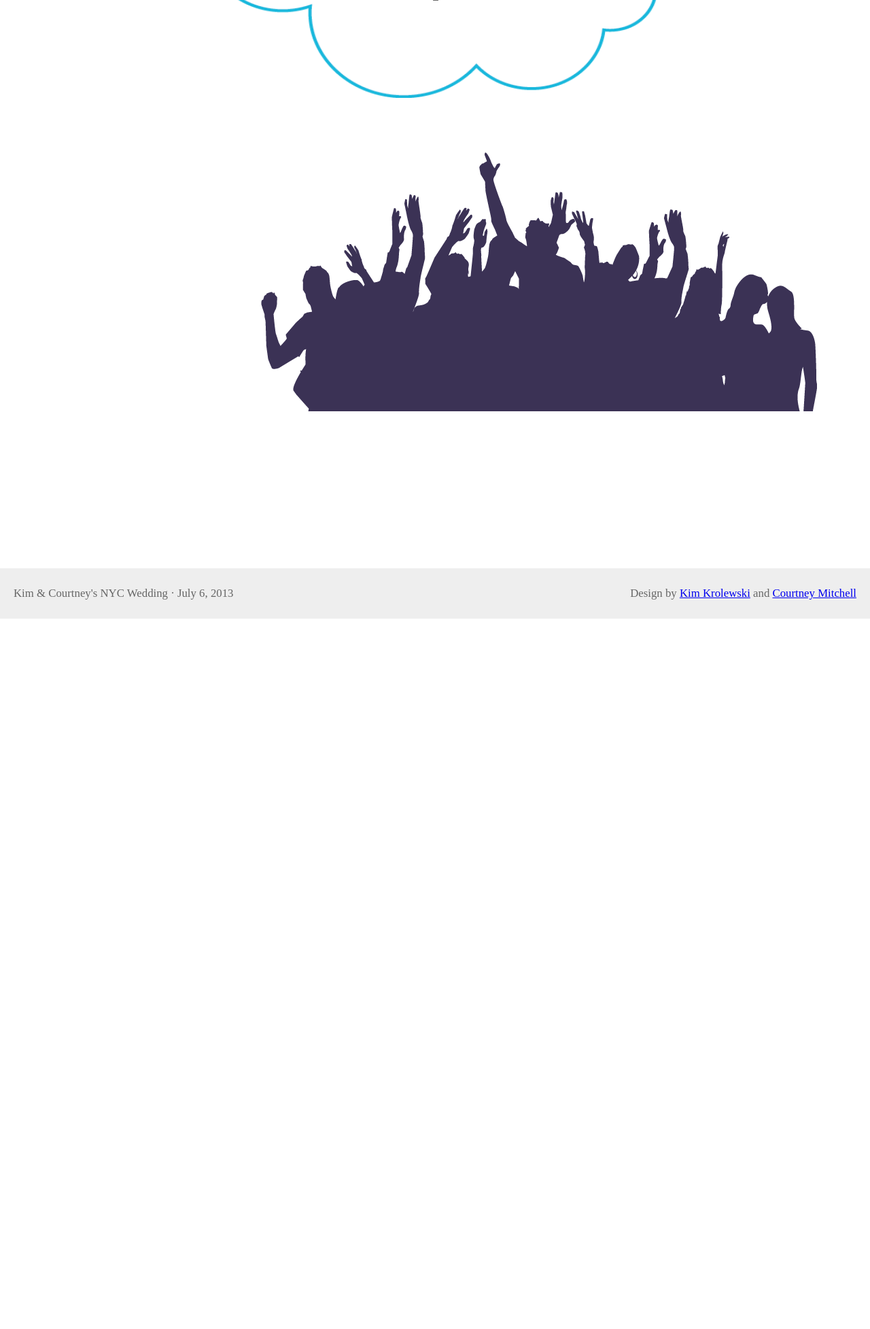
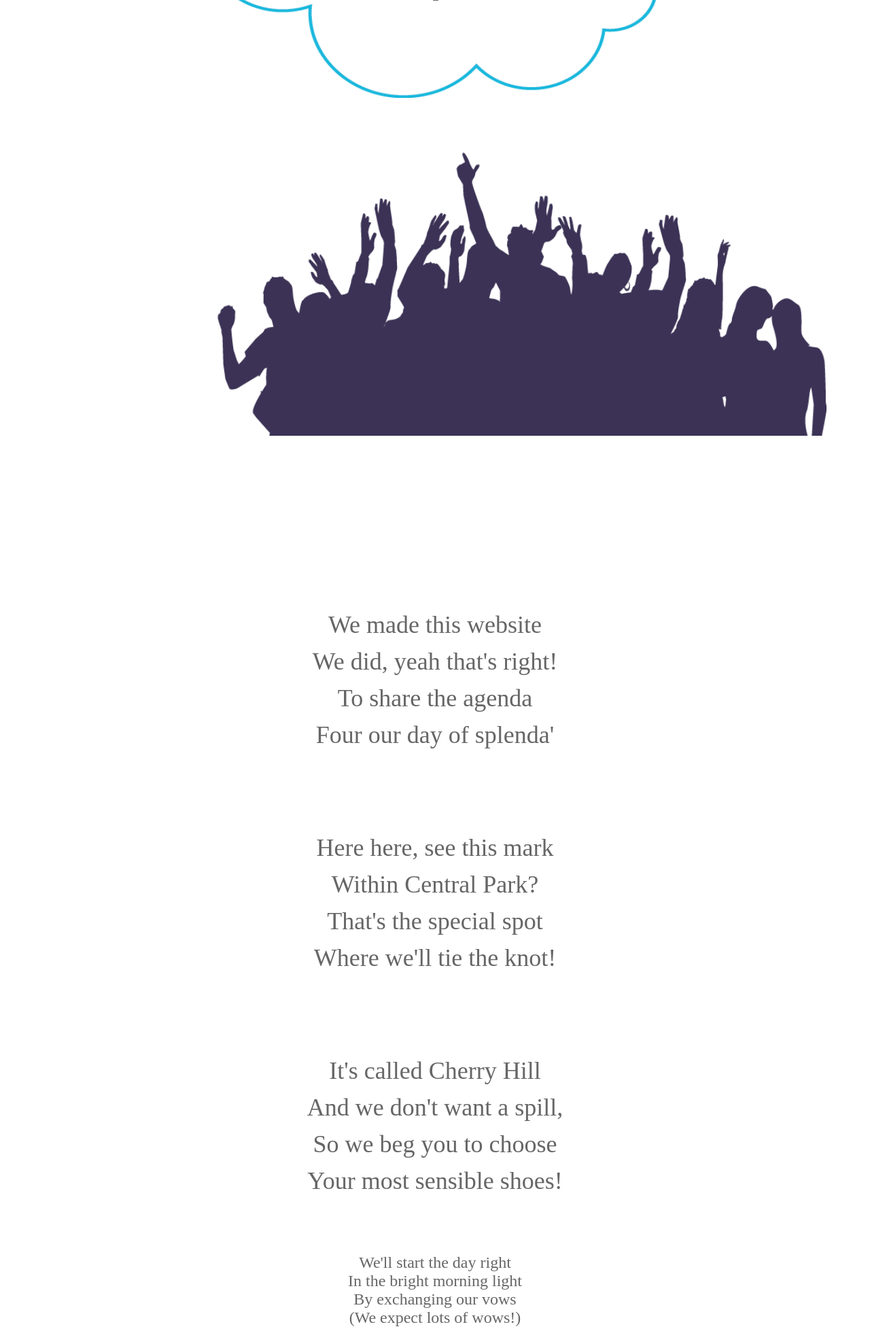
Before and after one commit to cmcrew/wedding, a PHP site: page / in a window 1280 px wide. Shown: the part 2450-4405 px from the top of the page at 68% size. Before the commit the page ends 3360 px from the top, so only its background shows below. Run offline with PHP 8.4, Linux system fonts and the light colour scheme; some web fonts are replaced.

Commit message:
added additional text

```diff
--- a/css/style.css
+++ b/css/style.css
@@ -15,7 +15,7 @@ body {
     font-family: 'Gentium Basic', serif;
     font-size: 1.5em;
     color: #666;
-    /*text-align: center;*/
+    text-align: center;
 }
 .caps {
     text-transform: uppercase;
@@ -239,12 +239,14 @@ section#heelsoverhead p {
 }
 #crowd {
     position: relative;
+    float: right;
     width: 70%;
-    margin-left: 30%;
+    margin-right: 5%;
     margin-top: 80px;
-
 }
-
+#crowd img {
+    width: 100%;
+}
 /******************************************************
 
 We Made This Website Section
@@ -252,7 +254,23 @@ We Made This Website Section
  ******************************************************/
 
 section#website {
+    /*height: 1000px;   */
+}
 
+.textblock5 {
+    position: relative;
+    z-index: 10;
+    margin: 0 auto;
+    width: 50%;
+    padding: 20px;
+    /*background: url(../images/Large-Cloud.png) no-repeat;*/
+    /*background-size: 100% 100%;*/
+    /*background-origin: border-box;*/
+}
+
+section#website p {
+    font-size: 1.5em;
+    line-height: 1.5em;
 }
 
 /******************************************************
@@ -262,8 +280,23 @@ Map Section
  ******************************************************/
 
 section#map {
-    height: 1600px
+    /*height: 1600px   */
+}
 
+.textblock6 {
+    position: relative;
+    z-index: 10;
+    margin: 0 auto;
+    width: 50%;
+    padding: 20px;
+    /*background: url(../images/Large-Cloud.png) no-repeat;*/
+    /*background-size: 100% 100%;*/
+    /*background-origin: border-box;*/
+}
+
+section#map p {
+    font-size: 1.5em;
+    line-height: 1.5em;
 }
 
 /******************************************************
@@ -273,8 +306,23 @@ Cherry Hill - No Spills Section
  ******************************************************/
 
 section#cherryhill {
-    height: 1600px
+    /*height: 1600px*/
 
+}
+.textblock7 {
+    position: relative;
+    z-index: 10;
+    margin: 0 auto;
+    width: 50%;
+    padding: 20px;
+    /*background: url(../images/Large-Cloud.png) no-repeat;*/
+    /*background-size: 100% 100%;*/
+    /*background-origin: border-box;*/
+}
+
+section#cherryhill p {
+    font-size: 1.5em;
+    line-height: 1.5em;
 }
 
 /******************************************************
@@ -294,7 +342,7 @@ Casa Pomona Section
  ******************************************************/
 
 section#casapomona {
-    height: 1600px
+    /*height: 1600px*/
 
 }
 
@@ -305,6 +353,7 @@ House Party Section
  ******************************************************/
 
 section#houseparty {
+    /*height: 500pxl*/
 
 }
 
@@ -315,6 +364,7 @@ Cocktails and Eats Section
  ******************************************************/
 
 section#cocktailsandeats {
+    /*height: 500px;*/
 
 }
 
@@ -325,7 +375,7 @@ No Registry Section
  ******************************************************/
 
 section#noregistry {
-    height: 1600px
+    /*height: 500px*/
 
 }
 
@@ -336,7 +386,7 @@ Click the Link Section
  ******************************************************/
 
 section#clicklink {
-    height: 1600px
+    /*height: 500px*/
 
 }
 
--- a/index.html
+++ b/index.html
@@ -71,70 +71,88 @@
 	    </div>
         </section>
 
-<!--        <section id="website">                            -->
-<!--            <p>We made this website<br/>-->
-<!--            We did, yeah that's right!<br/>-->
-<!--            To share the agenda<br/>-->
-<!--            Four our day of splenda'</p>-->
-<!--        </section>-->
-<!--        -->
-<!--        <section id="map">  -->
-<!--            <p>Here here, see this mark<br/>-->
-<!--            Within Central Park?<br/>-->
-<!--            That's the special spot<br/>-->
-<!--            Where we'll tie the knot!</p>-->
-<!--        </section>-->
-<!--        -->
-<!--        <section id="cherryhill">    -->
-<!--            <p>It's called Cherry Hill<br/>-->
-<!--            And we don't want a spill,<br/>-->
-<!--            So we beg you to choose<br/>-->
-<!--            Your most sensible shoes!</p>-->
-<!--        </section>-->
-<!--        -->
-<!--        <section id="vows">    -->
-<!--            <p>We'll start the day right<br/>-->
-<!--            In the bright morning light<br/>-->
-<!--            By exchanging our vows<br/>-->
-<!--            (We expect lots of wows!)</p>-->
-<!--        </section>-->
-<!--        -->
-<!--        <section id="casapomona">    -->
-<!--            <p>Next we will munch<br/>-->
-<!--            On delicious brunch.<br/>-->
-<!--            Food from Barcelona,<br/>-->
-<!--            Served at Casa Pomona!</p>-->
-<!--        </section>-->
-<!--        -->
-<!--        <section id="houseparty">    -->
-<!--            <p>The day won't end there<br/>-->
-<!--            Party poopers beware.<br/>-->
-<!--            We'll be pouring the Cava<br/>-->
-<!--            At our very own Casa!</p>-->
-<!--        </section>-->
-<!--        -->
-<!--        <section id="cocktailsandeats">    -->
-<!--            <p>Cocktails and eats<br/>-->
-<!--            Will be our little treats<br/>-->
-<!--            For our family and friends<br/>-->
-<!--            The fun just extends!</p>-->
-<!--        </section>-->
-<!--        -->
-<!--        <section id="noregistry">-->
-<!--            <p>Registries there are none<br/>-->
-<!--            Not any, not one.<br/>-->
-<!--            Just the gift of your presence<br/>-->
-<!--            Will bring us great pleasance!</p>-->
-<!--        </section>-->
-<!--        -->
-<!--        <section id="clicklink">    -->
-<!--            <p>So please click the link<br/>-->
-<!--            We'd be tickled pink.<br/>-->
-<!--            If you'd please be a dear<br/>-->
-<!--            And say you'll be here!</p>-->
-<!--        </section>-->
-<!--        -->
-<!--    </div><!-- wrapper -->
+        <section id="website">
+	    <div class="textblock5">
+		<p>We made this website<br/>
+		We did, yeah that's right!<br/>
+		To share the agenda<br/>
+		Four our day of splenda'</p>
+	    </div>
+        </section>
+
+        <section id="map">
+	    <div class="textblock6">
+		<p>Here here, see this mark<br/>
+		Within Central Park?<br/>
+		That's the special spot<br/>
+		Where we'll tie the knot!</p>
+	    </div>
+        </section>
+
+        <section id="cherryhill">
+	    <div class="textblock7">
+		<p>It's called Cherry Hill<br/>
+		And we don't want a spill,<br/>
+		So we beg you to choose<br/>
+		Your most sensible shoes!</p>
+	    </div>
+        </section>
+
+        <section id="vows">
+	    <div class="textblock8">
+		<p>We'll start the day right<br/>
+		In the bright morning light<br/>
+		By exchanging our vows<br/>
+		(We expect lots of wows!)</p>
+	    </div>
+        </section>
+
+        <section id="casapomona">
+	    <div class="textblock9">
+		<p>Next we will munch<br/>
+		On delicious brunch.<br/>
+		Food from Barcelona,<br/>
+		Served at Casa Pomona!</p>
+	    </div>
+        </section>
+
+        <section id="houseparty">
+	    <div class="textblock10">
+		<p>The day won't end there<br/>
+		Party poopers beware.<br/>
+		We'll be pouring the Cava<br/>
+		At our very own Casa!</p>
+	    </div>
+        </section>
+
+        <section id="cocktailsandeats">
+	    <div class="textblock11">
+		<p>Cocktails and eats<br/>
+		Will be our little treats<br/>
+		For our family and friends<br/>
+		The fun just extends!</p>
+	    </div>
+        </section>
+
+        <section id="noregistry">
+	    <div class="textblock12">
+		<p>Registries there are none<br/>
+		Not any, not one.<br/>
+		Just the gift of your presence<br/>
+		Will bring us great pleasance!</p>
+	    </div>
+        </section>
+
+        <section id="clicklink">
+	    <div class="textblock13">
+		<p>So please click the link<br/>
+		We'd be tickled pink.<br/>
+		If you'd please be a dear<br/>
+		And say you'll be here!</p>
+	    </div>
+        </section>
+
+    </div><!-- wrapper -->
 
     <footer>
 	<p class="left">Kim & Courtney's NYC Wedding &middot; July 6, 2013</p>
```
